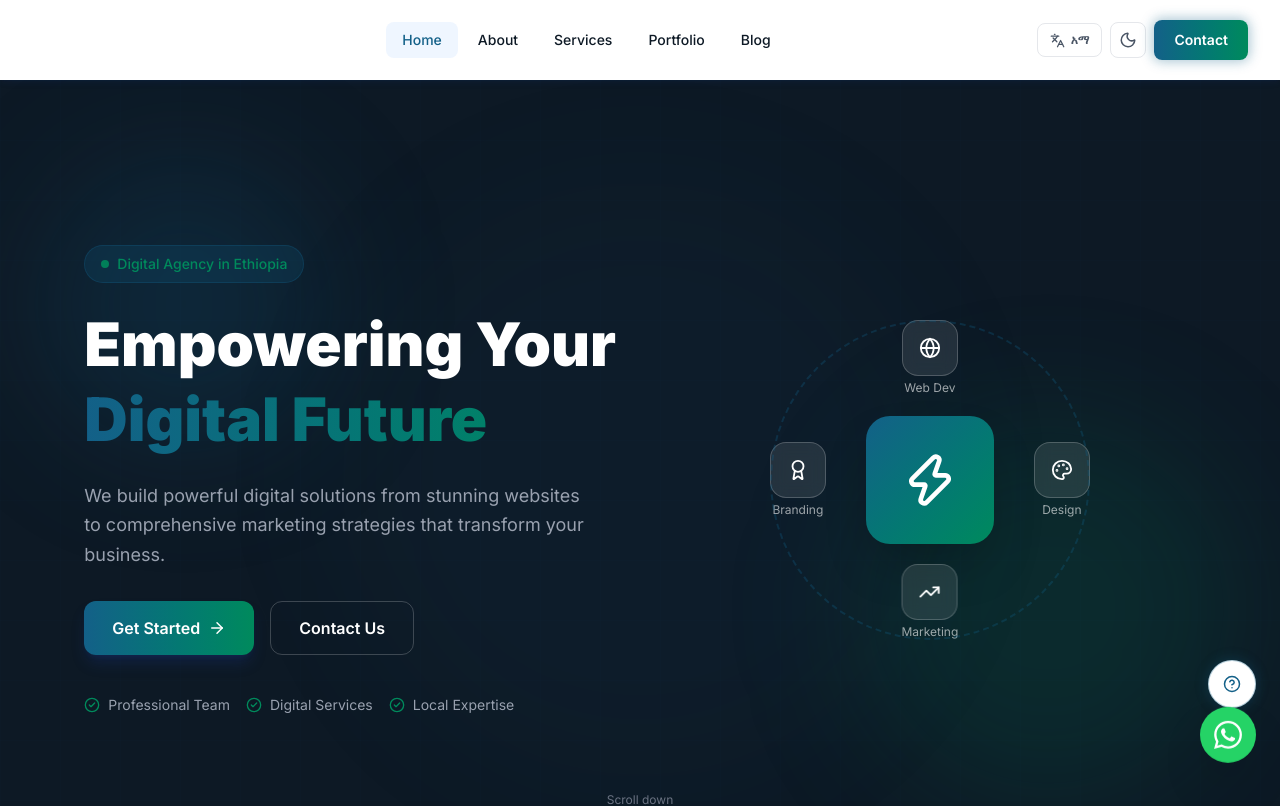
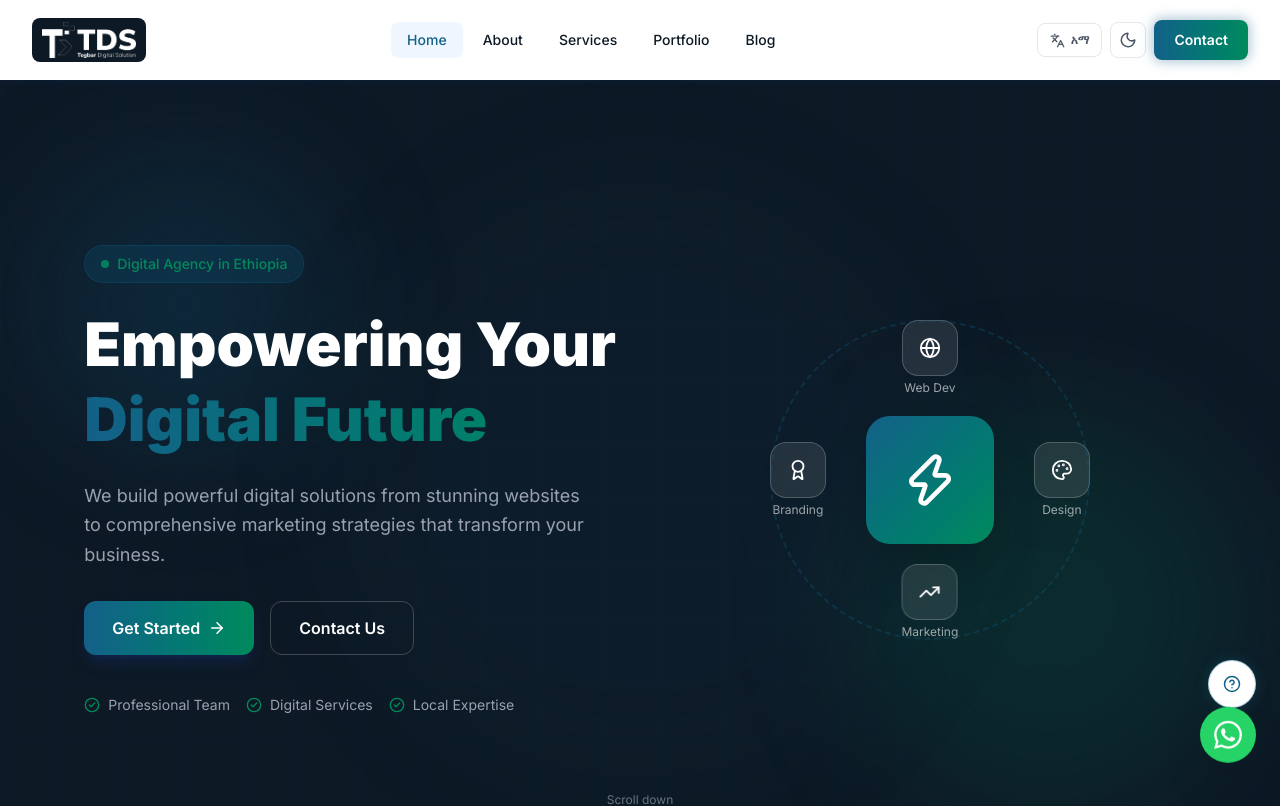
Before and after one commit to BamlakChernet/tegbar-digital-solution-website, a React (Vite) app: page / in a window 1280 px wide. Shown: the top 806 px of the page. Built offline with nearby package versions, Linux system fonts and the light colour scheme.

Commit message:
Fix logo visibility in light mode, consistent 36px sizing, proper SVG favicon with correct ratio

```diff
--- a/index.html
+++ b/index.html
@@ -2,7 +2,8 @@
 <html lang="en">
   <head>
     <meta charset="UTF-8" />
-    <link rel="icon" type="image/png" href="/favicon.png" />
+    <link rel="icon" type="image/svg+xml" href="/favicon.svg" />
+    <link rel="alternate icon" type="image/png" href="/favicon.png" />
     <meta name="viewport" content="width=device-width, initial-scale=1.0" />
     <meta name="description" content="Tegbar Digital Solution - Empowering Your Digital Future. Professional web development, digital marketing, branding and more." />
     <title>Tegbar Digital Solution | Empowering Your Digital Future</title>
--- a/src/components/Footer.jsx
+++ b/src/components/Footer.jsx
@@ -34,7 +34,13 @@ export default function Footer() {
               <img
                 src={logo}
                 alt="Tegbar Digital Solution"
-                style={{ height: '40px', width: 'auto', maxWidth: '180px', objectFit: 'contain' }}
+                style={{
+                  height: '36px',
+                  width: 'auto',
+                  maxWidth: '180px',
+                  objectFit: 'contain',
+                  display: 'block',
+                }}
               />
             </Link>
             <p className="text-gray-400 text-sm leading-relaxed">{t('footer_desc')}</p>
--- a/src/components/Navbar.jsx
+++ b/src/components/Navbar.jsx
@@ -26,14 +26,31 @@ export default function Navbar() {
       <div className="max-w-7xl mx-auto px-4 sm:px-6 lg:px-8">
         <div className="flex items-center justify-between h-20">
 
-          {/* Logo — single asset, consistent across all themes */}
+          {/* Logo — dark background in light mode so white logo is always visible */}
           <Link to="/" className="flex items-center group">
-            <img
-              src={logo}
-              alt="Tegbar Digital Solution"
-              style={{ height: '40px', width: 'auto', maxWidth: '160px', objectFit: 'contain' }}
-              className="group-hover:opacity-90 transition-opacity duration-200"
-            />
+            <div
+              style={{
+                background: darkMode ? 'transparent' : '#0D1925',
+                borderRadius: '8px',
+                padding: darkMode ? '0' : '4px 10px',
+                display: 'inline-flex',
+                alignItems: 'center',
+                transition: 'all 0.2s',
+              }}
+            >
+              <img
+                src={logo}
+                alt="Tegbar Digital Solution"
+                style={{
+                  height: '36px',
+                  width: 'auto',
+                  maxWidth: '150px',
+                  objectFit: 'contain',
+                  display: 'block',
+                }}
+                className="group-hover:opacity-90 transition-opacity duration-200"
+              />
+            </div>
           </Link>
 
           {/* Desktop Nav Links */}
```
Also changed, not shown: public/favicon.svg.
